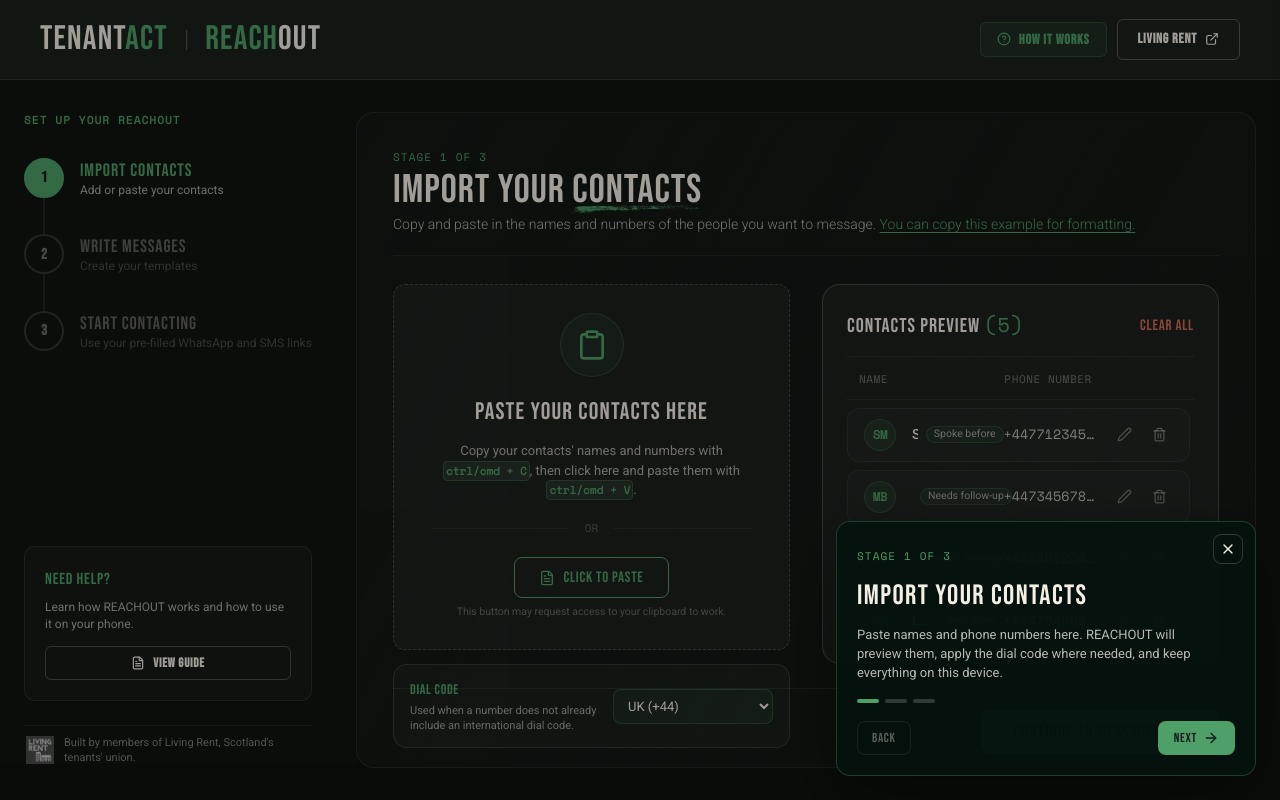
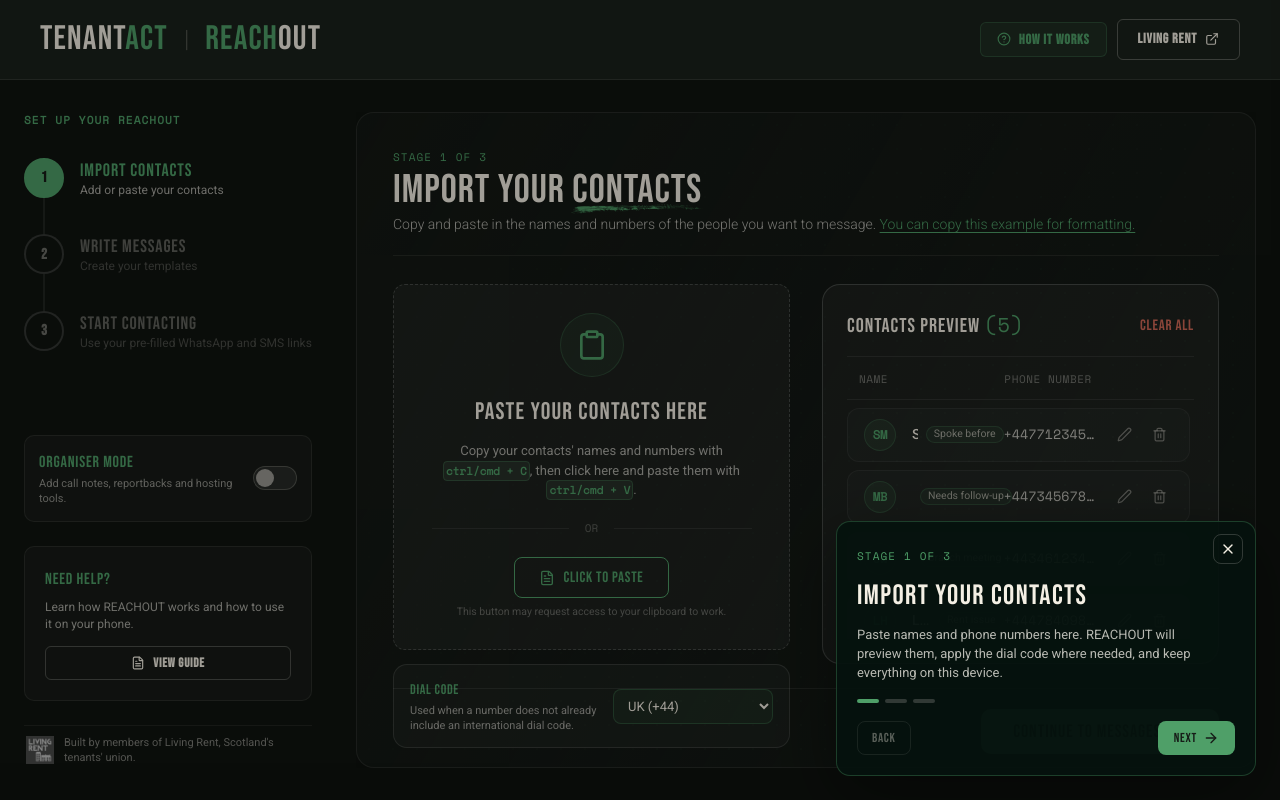
Before and after one commit to gordonmaloney/reachout, a React (Vite) app: page / in a window 1280 px wide. Built offline with nearby package versions, Linux system fonts and the light colour scheme.

Commit message:
Add organiser mode toggle and compact QR transfer

```diff
--- a/src/App.jsx
+++ b/src/App.jsx
@@ -6,6 +6,7 @@
 import CallNotesStage from './components/CallNotesStage';
 import ReviewLinksStage from './components/ReviewLinksStage';
 import HelpDrawer from './components/HelpDrawer';
+import OrganiserModeModal from './components/OrganiserModeModal';
 import ProductTour from './components/ProductTour';
 import { initialContacts, initialTemplates } from './data/mockData';
 import { organiserTourSteps, productTourSteps } from './data/productTourSteps';
@@ -18,7 +19,9 @@
 ];
 
 export default function App() {
-  const isOrganiser = window.location.pathname.replace(/\/+$/, '') === '/organiser';
+  const isOrganiserRoute = window.location.pathname.replace(/\/+$/, '') === '/organiser';
+  const [organiserModeEnabled, setOrganiserModeEnabled] = useState(isOrganiserRoute);
+  const isOrganiser = isOrganiserRoute || organiserModeEnabled;
   const totalStages = isOrganiser ? 4 : 3;
   const finalStage = totalStages;
   const tourSteps = isOrganiser ? organiserTourSteps : productTourSteps;
@@ -36,6 +39,7 @@
   const [hostSessionEnabled, setHostSessionEnabled] = useState(false);
   const [hostSessionCallers, setHostSessionCallers] = useState(2);
   const [isHelpOpen, setIsHelpOpen] = useState(false);
+  const [isOrganiserInfoOpen, setIsOrganiserInfoOpen] = useState(false);
   const [isTourOpen, setIsTourOpen] = useState(false);
   const [tourStep, setTourStep] = useState(0);
   const [transferLoaded, setTransferLoaded] = useState(false);
@@ -54,6 +58,21 @@
 
   const toggleHelp = () => {
     setIsHelpOpen(prev => !prev);
+  };
+
+  const handleOrganiserModeToggle = () => {
+    setOrganiserModeEnabled((enabled) => {
+      const nextEnabled = !enabled;
+      if (nextEnabled) {
+        setIsOrganiserInfoOpen(true);
+      } else if (activeStage > 3) {
+        setActiveStage(3);
+      }
+      if (!nextEnabled) {
+        setHostSessionEnabled(false);
+      }
+      return nextEnabled;
+    });
   };
 
   const markTourSeen = () => {
@@ -183,6 +202,10 @@
             setActiveStage={setActiveStage}
             onToggleHelp={toggleHelp}
             isOrganiser={isOrganiser}
+            canToggleOrganiser={!isOrganiserRoute}
+            organiserModeEnabled={isOrganiser}
+            onToggleOrganiser={handleOrganiserModeToggle}
+            onOpenOrganiserInfo={() => setIsOrganiserInfoOpen(true)}
           />
         </aside>
 
@@ -235,6 +258,7 @@
               setHostSessionEnabled={setHostSessionEnabled}
               hostSessionCallers={hostSessionCallers}
               setHostSessionCallers={setHostSessionCallers}
+              isOrganiser={isOrganiser}
               stageNumLabel={`Stage ${finalStage} of ${totalStages}`}
               backLabel={isOrganiser ? "Back to notes & reportbacks" : "Back to messages"}
               onPrev={handlePrevStage}
@@ -247,6 +271,9 @@
 
       {/* Global help training guide overlay */}
       <HelpDrawer isOpen={isHelpOpen} onClose={toggleHelp} />
+      {isOrganiserInfoOpen && (
+        <OrganiserModeModal onClose={() => setIsOrganiserInfoOpen(false)} />
+      )}
       {isTourOpen && (
         <ProductTour
           currentStep={tourStep}
--- a/src/components/JourneyNav.jsx
+++ b/src/components/JourneyNav.jsx
@@ -1,6 +1,15 @@
 import { FileText } from 'lucide-react';
 
-export default function JourneyNav({ activeStage, setActiveStage, onToggleHelp, isOrganiser = false }) {
+export default function JourneyNav({
+  activeStage,
+  setActiveStage,
+  onToggleHelp,
+  isOrganiser = false,
+  canToggleOrganiser = false,
+  organiserModeEnabled = false,
+  onToggleOrganiser = () => {},
+  onOpenOrganiserInfo = () => {},
+}) {
   const steps = [
     {
       id: 1,
@@ -36,7 +45,18 @@
 
   return (
     <nav style={styles.navContainer}>
-      <div style={styles.journeyHeader}>SET UP YOUR REACHOUT</div>
+      <div style={styles.topRow}>
+        <div style={styles.journeyHeader}>SET UP YOUR REACHOUT</div>
+        {organiserModeEnabled && (
+          <button
+            type="button"
+            onClick={onOpenOrganiserInfo}
+            style={styles.modeBadge}
+          >
+            Organiser mode
+          </button>
+        )}
+      </div>
 
       <div style={styles.stepsWrapper}>
         <div style={styles.connectingLine}></div>
@@ -81,6 +101,33 @@
         })}
       </div>
 
+      {canToggleOrganiser && (
+        <div style={styles.organiserToggleBox}>
+          <div>
+            <span style={styles.organiserToggleTitle}>Organiser mode</span>
+            <p style={styles.organiserToggleText}>
+              Add call notes, reportbacks and hosting tools.
+            </p>
+          </div>
+          <button
+            type="button"
+            onClick={onToggleOrganiser}
+            style={{
+              ...styles.switchBtn,
+              ...(organiserModeEnabled ? styles.switchBtnActive : {}),
+            }}
+            aria-pressed={organiserModeEnabled}
+          >
+            <span
+              style={{
+                ...styles.switchKnob,
+                ...(organiserModeEnabled ? styles.switchKnobActive : {}),
+              }}
+            />
+          </button>
+        </div>
+      )}
+
       {/* NEED HELP */}
       <div style={styles.helpBox} className="glass-card">
         <h4 style={styles.helpTitle}>NEED HELP?</h4>
@@ -113,13 +160,31 @@
     height: '100%',
     paddingRight: '12px',
   },
+  topRow: {
+    display: 'flex',
+    alignItems: 'flex-start',
+    justifyContent: 'space-between',
+    gap: '10px',
+    marginBottom: '28px',
+  },
   journeyHeader: {
     fontFamily: 'var(--font-mono)',
     fontSize: '11px',
     color: 'var(--ta-green)',
     letterSpacing: '0.1em',
-    marginBottom: '28px',
     fontWeight: 'bold',
+  },
+  modeBadge: {
+    backgroundColor: 'rgba(79, 159, 104, 0.12)',
+    border: '1px solid rgba(79, 159, 104, 0.3)',
+    color: 'var(--ta-green)',
+    borderRadius: '999px',
+    padding: '4px 8px',
+    fontFamily: 'var(--font-body)',
+    fontSize: '10.5px',
+    letterSpacing: 0,
+    textTransform: 'none',
+    whiteSpace: 'nowrap',
   },
   stepsWrapper: {
     display: 'flex',
@@ -222,6 +287,57 @@
     marginBottom: '24px',
     marginTop: '40px',
   },
+  organiserToggleBox: {
+    display: 'flex',
+    alignItems: 'center',
+    justifyContent: 'space-between',
+    gap: '12px',
+    backgroundColor: 'rgba(244, 239, 228, 0.03)',
+    border: '1px solid rgba(244, 239, 228, 0.09)',
+    borderRadius: '10px',
+    padding: '14px',
+    marginTop: '40px',
+    marginBottom: '-16px',
+  },
+  organiserToggleTitle: {
+    display: 'block',
+    fontFamily: 'var(--font-heading)',
+    color: 'var(--ta-green)',
+    fontSize: '16px',
+    letterSpacing: '0.05em',
+    marginBottom: '2px',
+  },
+  organiserToggleText: {
+    fontSize: '11px',
+    color: 'rgba(247, 244, 236, 0.55)',
+    lineHeight: 1.35,
+  },
+  switchBtn: {
+    width: '44px',
+    height: '24px',
+    borderRadius: '999px',
+    border: '1px solid rgba(247, 244, 236, 0.2)',
+    backgroundColor: 'rgba(247, 244, 236, 0.08)',
+    padding: '2px',
+    display: 'flex',
+    alignItems: 'center',
+    flexShrink: 0,
+  },
+  switchBtnActive: {
+    borderColor: 'rgba(79, 159, 104, 0.45)',
+    backgroundColor: 'rgba(79, 159, 104, 0.18)',
+  },
+  switchKnob: {
+    width: '18px',
+    height: '18px',
+    borderRadius: '50%',
+    backgroundColor: 'rgba(247, 244, 236, 0.55)',
+    transition: 'transform 0.2s ease, background-color 0.2s ease',
+  },
+  switchKnobActive: {
+    transform: 'translateX(18px)',
+    backgroundColor: 'var(--ta-green)',
+  },
   helpTitle: {
     fontFamily: 'var(--font-heading)',
     fontSize: '16px',
--- /dev/null
+++ b/src/components/OrganiserModeModal.jsx
@@ -0,0 +1,119 @@
+import { CheckCircle, Users, X } from "lucide-react";
+
+export default function OrganiserModeModal({ onClose }) {
+  return (
+    <div style={styles.overlay} onClick={onClose}>
+      <div style={styles.modal} onClick={(event) => event.stopPropagation()}>
+        <button type="button" onClick={onClose} style={styles.closeBtn} aria-label="Close">
+          <X size={18} />
+        </button>
+        <div style={styles.iconWrap}>
+          <Users size={22} />
+        </div>
+        <span style={styles.eyebrow}>Organiser mode</span>
+        <h3 style={styles.title}>Set up a fuller phonebank</h3>
+        <p style={styles.text}>
+          Organiser mode adds an extra setup stage for call notes and reportback
+          questions. It also unlocks hosting tools so you can split contacts
+          between participants.
+        </p>
+        <div style={styles.list}>
+          <span style={styles.item}><CheckCircle size={15} /> Add prompts for callers</span>
+          <span style={styles.item}><CheckCircle size={15} /> Collect reportbacks from each contact</span>
+          <span style={styles.item}><CheckCircle size={15} /> Split a session between participants</span>
+        </div>
+        <button type="button" onClick={onClose} style={styles.primaryBtn}>
+          Got it
+        </button>
+      </div>
+    </div>
+  );
+}
+
+const styles = {
+  overlay: {
+    position: "fixed",
+    inset: 0,
+    zIndex: 1200,
+    backgroundColor: "rgba(0,0,0,0.62)",
+    display: "flex",
+    alignItems: "center",
+    justifyContent: "center",
+    padding: "24px",
+  },
+  modal: {
+    width: "min(430px, 100%)",
+    position: "relative",
+    backgroundColor: "var(--ta-dark-2)",
+    border: "1px solid rgba(79, 159, 104, 0.28)",
+    borderRadius: "14px",
+    padding: "22px",
+    color: "var(--ta-cream)",
+    boxShadow: "0 22px 70px rgba(0,0,0,0.42)",
+  },
+  closeBtn: {
+    position: "absolute",
+    top: "12px",
+    right: "12px",
+    width: "30px",
+    height: "30px",
+    borderRadius: "8px",
+    border: "1px solid rgba(247, 244, 236, 0.18)",
+    backgroundColor: "transparent",
+    color: "var(--ta-cream)",
+    display: "flex",
+    alignItems: "center",
+    justifyContent: "center",
+  },
+  iconWrap: {
+    width: "42px",
+    height: "42px",
+    borderRadius: "50%",
+    backgroundColor: "rgba(79, 159, 104, 0.12)",
+    border: "1px solid rgba(79, 159, 104, 0.28)",
+    color: "var(--ta-green)",
+    display: "flex",
+    alignItems: "center",
+    justifyContent: "center",
+    marginBottom: "12px",
+  },
+  eyebrow: {
+    fontFamily: "var(--font-mono)",
+    color: "var(--ta-green)",
+    fontSize: "11px",
+    letterSpacing: "0.1em",
+    textTransform: "uppercase",
+  },
+  title: {
+    fontFamily: "var(--font-heading)",
+    fontSize: "28px",
+    letterSpacing: "0.05em",
+    margin: "5px 0 8px",
+  },
+  text: {
+    color: "rgba(247, 241, 232, 0.72)",
+    fontSize: "13px",
+    lineHeight: 1.45,
+  },
+  list: {
+    display: "flex",
+    flexDirection: "column",
+    gap: "8px",
+    margin: "16px 0",
+  },
+  item: {
+    display: "flex",
+    alignItems: "center",
+    gap: "8px",
+    color: "rgba(247, 241, 232, 0.78)",
+    fontSize: "13px",
+  },
+  primaryBtn: {
+    width: "100%",
+    backgroundColor: "var(--ta-green)",
+    color: "var(--ta-dark)",
+    borderRadius: "8px",
+    padding: "10px 14px",
+    fontSize: "15px",
+  },
+};
--- a/src/components/ReviewLinksStage.jsx
+++ b/src/components/ReviewLinksStage.jsx
@@ -15,6 +15,7 @@
   setHostSessionEnabled,
   hostSessionCallers,
   setHostSessionCallers,
+  isOrganiser = false,
   callNotes = [],
   reportBackSettings = { enabled: false, phone: "" },
   stageNumLabel = "Stage 3 of 3",
@@ -76,6 +77,7 @@
             </button>
           </div>
 
+          {isOrganiser && (
             <div style={styles.hostInline}>
               <div style={styles.hostInlineCopy}>
                 <Users size={16} color="var(--ta-green)" />
@@ -92,8 +94,9 @@
                 {hostSessionEnabled ? "Splitting on" : "Split between participants"}
               </button>
             </div>
+          )}
 
-          {hostSessionEnabled && (
+          {isOrganiser && hostSessionEnabled && (
             <div style={styles.hostControls}>
               <div style={styles.hostControlsMain}>
                 <label style={styles.hostLabel} htmlFor="caller-count">
@@ -203,7 +206,7 @@
             extraChannelsEnabled={extraChannelsEnabled}
             callNotes={callNotes}
             reportBackSettings={reportBackSettings}
-            hostSessionEnabled={hostSessionEnabled}
+            hostSessionEnabled={isOrganiser && hostSessionEnabled}
             hostSessionCallers={hostSessionCallers}
             onClose={handleCloseQR}
           />
--- a/src/components/TransferQrModal.jsx
+++ b/src/components/TransferQrModal.jsx
@@ -1,7 +1,6 @@
 import { useEffect, useMemo, useState } from "react";
 import { Check, ChevronLeft, ChevronRight, Link, X } from "lucide-react";
 import { createCompactTransferLinks, MAX_TRANSFER_LINK_LENGTH } from "../linkTransferUtils";
-import { createTransferChunks, createTransferUrl } from "../transferUtils";
 
 export default function TransferQrModal({
   contacts,
@@ -29,48 +28,49 @@
       return {
         label: hostSessionEnabled ? `Participant ${index + 1}` : "Your phone",
         contacts: batchContacts,
-        chunks: createTransferChunks({
-          contacts: batchContacts,
-          templates,
-          callNotes,
-          reportBackSettings,
-          selectedDialCode,
-          extraChannelsEnabled,
-        }),
       };
     });
   }, [
     contacts,
-    extraChannelsEnabled,
     hostSessionCallers,
     hostSessionEnabled,
-    callNotes,
-    reportBackSettings,
-    selectedDialCode,
-    templates,
   ]);
+  const [batchTransfers, setBatchTransfers] = useState([]);
   const [batchQrCodes, setBatchQrCodes] = useState([]);
   const [currentBatchIndex, setCurrentBatchIndex] = useState(0);
-  const [currentIndex, setCurrentIndex] = useState(0);
-  const [transferLinks, setTransferLinks] = useState([]);
-  const [linkMessage, setLinkMessage] = useState("");
+  const [currentLinkIndex, setCurrentLinkIndex] = useState(0);
   const [linkStatus, setLinkStatus] = useState("");
   const [qrError, setQrError] = useState("");
   const currentBatch = batches[currentBatchIndex] || batches[0];
+  const currentTransfer = batchTransfers[currentBatchIndex] || {};
+  const transferLinks = currentTransfer.links || [];
+  const linkMessage = currentTransfer.message || "";
   const qrCodes = batchQrCodes[currentBatchIndex] || [];
 
   useEffect(() => {
     let cancelled = false;
 
-    async function generateQrCodes() {
+    async function generateTransfers() {
       try {
         const QRCode = await import("qrcode");
+        const nextTransfers = await Promise.all(
+          batches.map((batch) =>
+            createCompactTransferLinks({
+              contacts: batch.contacts || [],
+              templates,
+              callNotes,
+              reportBackSettings,
+              selectedDialCode,
+              extraChannelsEnabled,
+            })
+          )
+        );
         const nextCodes = await Promise.all(
-          batches.map((batch) =>
+          nextTransfers.map((transfer) =>
             Promise.all(
-              batch.chunks.map((chunk) =>
-                QRCode.default.toDataURL(createTransferUrl(chunk), {
-                  errorCorrectionLevel: "H",
+              (transfer.links || []).map((link) =>
+                QRCode.default.toDataURL(link.url, {
+                  errorCorrectionLevel: "M",
                   width: 760,
                   margin: 2,
                 })
@@ -80,80 +80,39 @@
         );
 
         if (!cancelled) {
+          setBatchTransfers(nextTransfers);
           setBatchQrCodes(nextCodes);
           setCurrentBatchIndex(0);
-          setCurrentIndex(0);
+          setCurrentLinkIndex(0);
+          setLinkStatus("");
           setQrError("");
         }
       } catch {
         if (!cancelled) {
+          setBatchTransfers([]);
           setBatchQrCodes([]);
           setQrError(
-            "These QR codes are too large to generate. Try the link transfer below, or shorten the message templates."
+            "This transfer is too large to fit cleanly in a QR code. Try copying the link below, or shorten the message templates."
           );
         }
       }
     }
 
-    generateQrCodes();
+    generateTransfers();
 
     return () => {
       cancelled = true;
     };
-  }, [batches]);
-
-  useEffect(() => {
-    if (qrCodes.length <= 1) return undefined;
-
-    const interval = window.setInterval(() => {
-      setCurrentIndex((index) => (index + 1) % qrCodes.length);
-    }, 1200);
-
-    return () => window.clearInterval(interval);
-  }, [qrCodes.length]);
-
-  useEffect(() => {
-    let cancelled = false;
-
-    async function generateLink() {
-      try {
-        const result = await createCompactTransferLinks({
-          contacts: currentBatch?.contacts || [],
-          templates,
-          callNotes,
-          reportBackSettings,
-          selectedDialCode,
-          extraChannelsEnabled,
-        });
-        if (!cancelled) {
-          setTransferLinks(result.links);
-          setLinkMessage(result.message || "");
-          setLinkStatus("");
-        }
-      } catch {
-        if (!cancelled) {
-          setTransferLinks([]);
-          setLinkMessage("");
-          setLinkStatus("Could not create a link in this browser.");
-        }
-      }
-    }
-
-    generateLink();
-
-    return () => {
-      cancelled = true;
-    };
-  }, [callNotes, currentBatch, extraChannelsEnabled, reportBackSettings, selectedDialCode, templates]);
+  }, [batches, callNotes, extraChannelsEnabled, reportBackSettings, selectedDialCode, templates]);
 
   const showPreviousBatch = () => {
     setCurrentBatchIndex((index) => Math.max(0, index - 1));
-    setCurrentIndex(0);
+    setCurrentLinkIndex(0);
   };
 
   const showNextBatch = () => {
     setCurrentBatchIndex((index) => Math.min(batches.length - 1, index + 1));
-    setCurrentIndex(0);
+    setCurrentLinkIndex(0);
   };
 
   const copyTransferLink = async (url, index) => {
@@ -199,9 +158,8 @@
               </li>
               <li style={styles.step}>Tap Scan data in the bottom menu.</li>
               <li style={styles.step}>
-                Point your camera at this screen. The QR code will rotate
-                automatically, so keep scanning until your phone says all data
-                has imported.
+                Point your camera at the QR code. It contains the same compact
+                transfer link shown below, so one scan is usually enough.
               </li>
             </ol>
 
@@ -250,7 +208,7 @@
                 <span style={styles.linkTitle}>Experimental link transfer</span>
                 <p style={styles.linkText}>
                   Copy this compacted link and open it on your phone instead of
-                  scanning QR codes. Anyone with the full link can open the
+                  scanning the QR code. Anyone with the full link can open the
                   phonebank.
                 </p>
               </div>
@@ -299,10 +257,10 @@
 
           <div style={styles.qrPane}>
             <div style={styles.qrFrame}>
-              {qrCodes[currentIndex] ? (
+              {qrCodes[currentLinkIndex] ? (
                 <img
-                  src={qrCodes[currentIndex]}
-                  alt={`Transfer QR code ${currentIndex + 1}`}
+                  src={qrCodes[currentLinkIndex]}
+                  alt={`Transfer QR code ${currentLinkIndex + 1}`}
                   style={styles.qrImage}
                 />
               ) : (
@@ -314,8 +272,28 @@
 
             <div style={styles.qrStatus}>
               <span style={styles.counter}>
-                QR {qrCodes.length ? currentIndex + 1 : 0} of {qrCodes.length}
+                QR {qrCodes.length ? currentLinkIndex + 1 : 0} of {qrCodes.length}
               </span>
+              {qrCodes.length > 1 && (
+                <div style={styles.linkQrNav}>
+                  <button
+                    type="button"
+                    onClick={() => setCurrentLinkIndex((index) => Math.max(0, index - 1))}
+                    disabled={currentLinkIndex === 0}
+                    style={styles.smallNavBtn}
+                  >
+                    Previous link
+                  </button>
+                  <button
+                    type="button"
+                    onClick={() => setCurrentLinkIndex((index) => Math.min(qrCodes.length - 1, index + 1))}
+                    disabled={currentLinkIndex === qrCodes.length - 1}
+                    style={styles.smallNavBtn}
+                  >
+                    Next link
+                  </button>
+                </div>
+              )}
             </div>
           </div>
         </div>
@@ -465,9 +443,23 @@
   },
   qrStatus: {
     display: "flex",
+    flexDirection: "column",
     alignItems: "center",
     justifyContent: "center",
+    gap: "8px",
     marginTop: "16px",
+  },
+  linkQrNav: {
+    display: "flex",
+    gap: "8px",
+  },
+  smallNavBtn: {
+    background: "transparent",
+    border: "1px solid rgba(79, 159, 104, 0.35)",
+    color: "var(--ta-green)",
+    borderRadius: "8px",
+    padding: "7px 10px",
+    fontSize: "12px",
   },
   navBtn: {
     display: "flex",
```
Also changed, not shown: src/components/MobileDataScanner.jsx (+54 -23 lines). Lines whose indentation alone changed are shown as unchanged.
